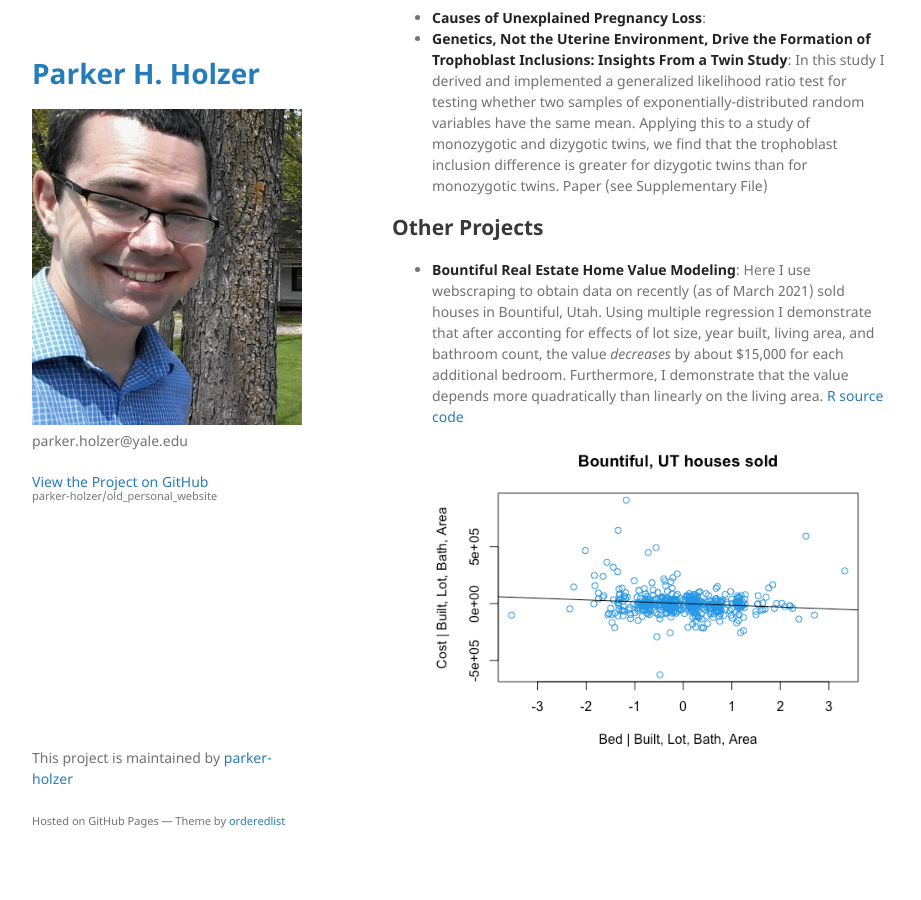
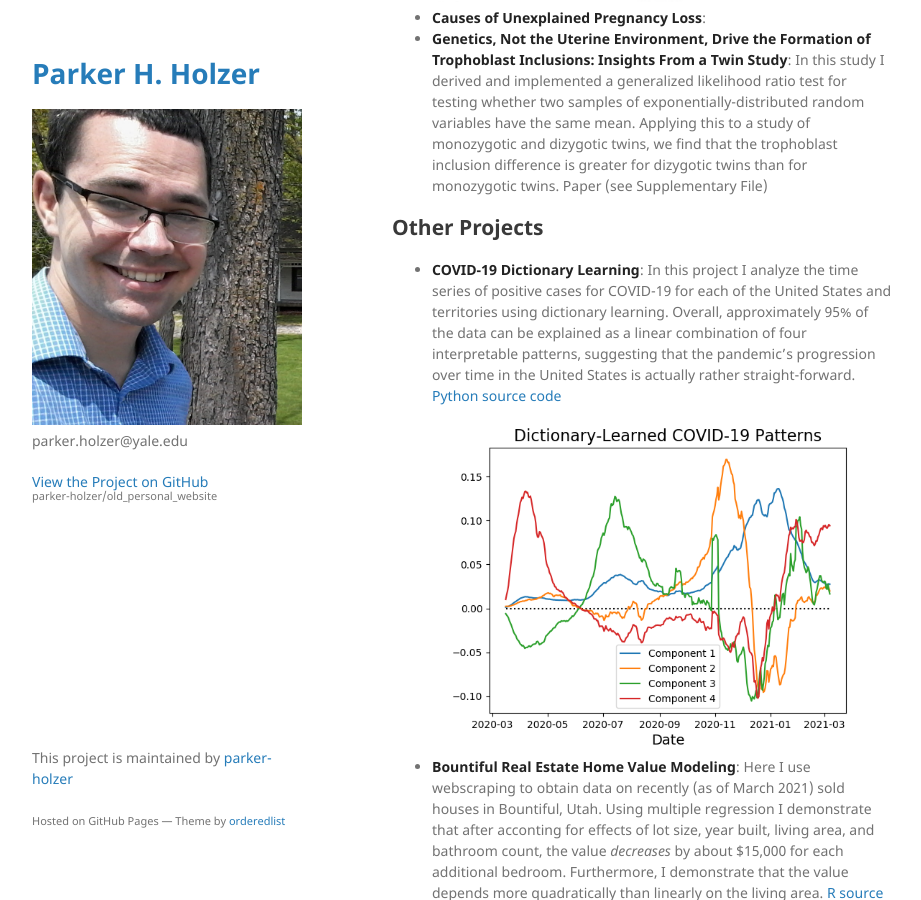
Before and after one commit to parker-holzer/old_personal_website, a Jekyll site: the page built from research.md, in a window 1280 px wide and 900 px high, scrolled down 1600 px. Shown: the whole window, without its empty margins (178-1099 px from the left). Built offline with Jekyll 4.4.1, drawn with Linux system fonts in a browser that asks for light colours; our own code applies the rules of GitHub Pages for plain Markdown files; before the commit the page ends 2439 px from its top, so only the background shows below that.

Commit message:
add covid dict learning

```diff
--- a/research.md
+++ b/research.md
@@ -19,4 +19,5 @@ layout: default
 
 ## Other Projects
 
+* **COVID-19 Dictionary Learning**: In this project I analyze the time series of positive cases for COVID-19 for each of the United States and territories using dictionary learning. Overall, approximately 95% of the data can be explained as a linear combination of four interpretable patterns, suggesting that the pandemic's progression over time in the United States is actually rather straight-forward. [Python source code](https://github.com/parkerholzer/COVID19_dictionary_learning) ![](./assets/img/COVID19-dictlearning_components.png)
 * **Bountiful Real Estate Home Value Modeling**: Here I use webscraping to obtain data on recently (as of March 2021) sold houses in Bountiful, Utah. Using multiple regression I demonstrate that after acconting for effects of lot size, year built, living area, and bathroom count, the value *decreases* by about $15,000 for each additional bedroom. Furthermore, I demonstrate that the value depends more quadratically than linearly on the living area. [R source code](https://github.com/parkerholzer/Bountiful_houses_sold) ![](./assets/img/bed_avp.png)
```
